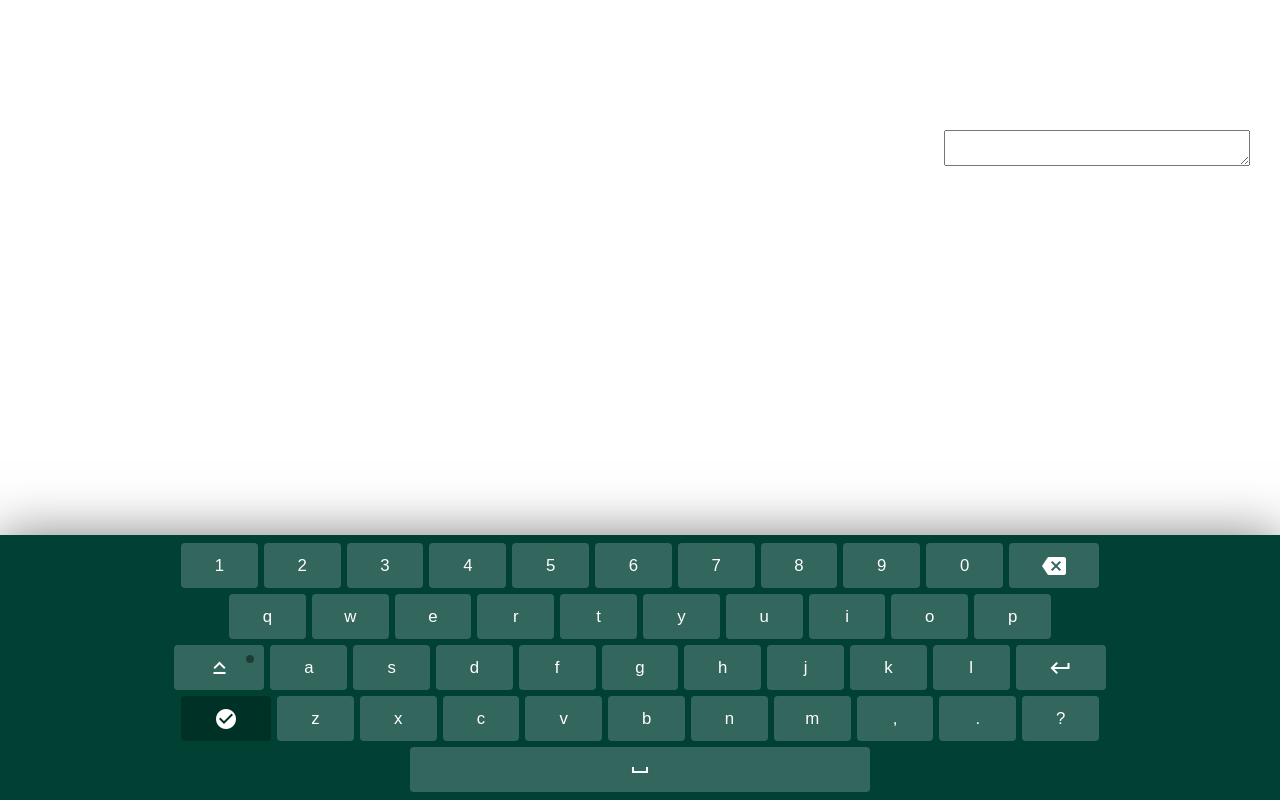
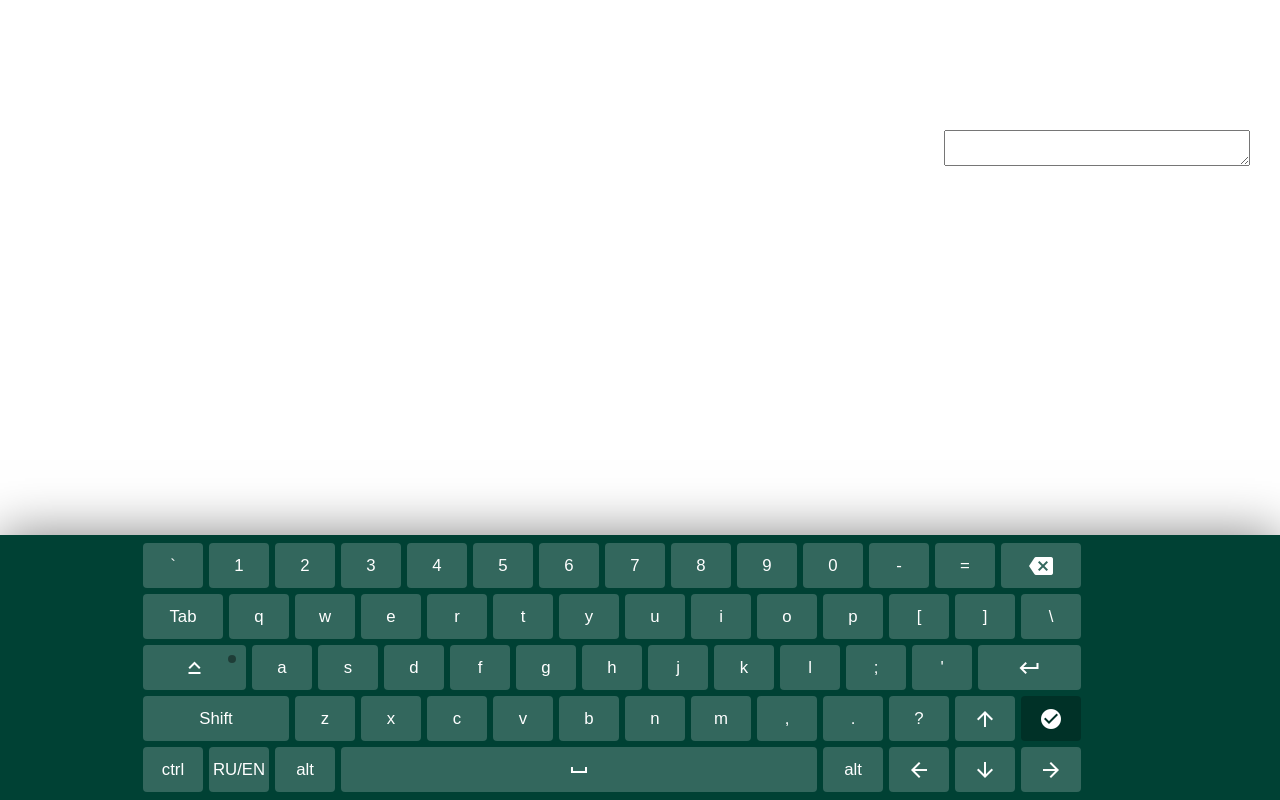
Before and after one commit to SpaNb4/virtual-keyboard, a plain HTML site: page virtual-keyboard/index.html in a window 1280 px wide. Drawn offline with Linux system fonts and the light colour scheme.

Commit message:
feat: add arrow, shift, tabs keys

```diff
--- a/virtual-keyboard/app.js
+++ b/virtual-keyboard/app.js
@@ -50,12 +50,20 @@ const Keyboard = {
     _createKeys() {
         const fragment = document.createDocumentFragment();
         const keyLayout = [
-            "1", "2", "3", "4", "5", "6", "7", "8", "9", "0", "backspace",
-            "q", "w", "e", "r", "t", "y", "u", "i", "o", "p",
-            "caps", "a", "s", "d", "f", "g", "h", "j", "k", "l", "enter",
-            "done", "z", "x", "c", "v", "b", "n", "m", ",", ".", "?",
-            "space"
+            "`", "1", "2", "3", "4", "5", "6", "7", "8", "9", "0", "-", "=", "backspace",
+            "tab", "q", "w", "e", "r", "t", "y", "u", "i", "o", "p", "[", "]", "\\",
+            "caps", "a", "s", "d", "f", "g", "h", "j", "k", "l", ";", "'", "enter",
+            "shift", "z", "x", "c", "v", "b", "n", "m", ",", ".", "?", "up", "done",
+            "ctrl", "ru/en", "alt", "space", "alt", "left", "down", "right"
         ];
+
+        // const keyLayout = [
+        //     "ё", "1", "2", "3", "4", "5", "6", "7", "8", "9", "0", "-", "=", "backspace",
+        //     "tab", "й", "ц", "у", "к", "е", "н", "г", "ш", "щ", "з", "х", "ъ", "\\",
+        //     "caps", "ф", "ы", "в", "а", "п", "р", "о", "л", "д", "ж", "э", "enter",
+        //     "shift", "я", "ч", "с", "м", "и", "т", "ь", "б", "ю", ".","up", "done",
+        //     "ctrl", "ru/en", "alt", "space", "alt", "left", "down", "right"
+        // ];
 
         // Create HTML for an icon
         const createIconHTML = (icon_name) => {
@@ -64,7 +72,6 @@ const Keyboard = {
 
         keyLayout.forEach(key => {
             const keyElement = document.createElement('button');
-            const insertLineBreak = ['backspace', 'p', 'enter', '?'].indexOf(key) !== -1;
 
             // Add attributes/classes
             keyElement.setAttribute('type', 'button');
@@ -72,7 +79,7 @@ const Keyboard = {
 
             switch (key) {
                 case 'backspace':
-                    keyElement.classList.add('keyboard__key--wide');
+                    keyElement.classList.add('keyboard__key--tab');
                     keyElement.innerHTML = createIconHTML('backspace');
 
                     keyElement.addEventListener('click', () => {
@@ -113,7 +120,7 @@ const Keyboard = {
                     break;
 
                 case 'done':
-                    keyElement.classList.add('keyboard__key--wide', 'keyboard__key--dark');
+                    keyElement.classList.add('keyboard__key', 'keyboard__key--dark');
                     keyElement.innerHTML = createIconHTML('check_circle');
 
                     keyElement.addEventListener('click', () => {
@@ -122,8 +129,78 @@ const Keyboard = {
                     });
                     break;
 
+                case 'tab':
+                    keyElement.classList.add('keyboard__key--tab');
+                    keyElement.innerHTML = 'Tab';
+
+                    keyElement.addEventListener('click', () => {
+
+                        this._triggerEvent('onclose');
+                    });
+                    break;
+
+                case 'shift':
+                    keyElement.classList.add('keyboard__key--wider');
+                    keyElement.innerHTML = 'Shift';
+
+                    keyElement.addEventListener('click', () => {
+
+                        this._triggerEvent('onclose');
+                    });
+                    break;
+
+                case 'ru/en':
+                    keyElement.classList.add('keyboard__key');
+                    keyElement.innerHTML = 'RU/EN';
+
+                    keyElement.addEventListener('click', () => {
+
+                        this._triggerEvent('onclose');
+                    });
+                    break;
+
+                case 'up':
+                    keyElement.classList.add('keyboard__key');
+                    keyElement.innerHTML = createIconHTML('arrow_upward');
+
+                    keyElement.addEventListener('click', () => {
+
+                        this._triggerEvent('onclose');
+                    });
+                    break;
+
+                case 'down':
+                    keyElement.classList.add('keyboard__key');
+                    keyElement.innerHTML = createIconHTML('arrow_downward');
+
+                    keyElement.addEventListener('click', () => {
+
+                        this._triggerEvent('onclose');
+                    });
+                    break;
+
+                case 'left':
+                    keyElement.classList.add('keyboard__key');
+                    keyElement.innerHTML = createIconHTML('arrow_back');
+
+                    keyElement.addEventListener('click', () => {
+
+                        this._triggerEvent('onclose');
+                    });
+                    break;
+
+                case 'right':
+                    keyElement.classList.add('keyboard__key');
+                    keyElement.innerHTML = createIconHTML('arrow_forward');
+
+                    keyElement.addEventListener('click', () => {
+
+                        this._triggerEvent('onclose');
+                    });
+                    break;
+
                 default:
-                    keyElement.textContent = key.toLocaleLowerCase();
+                    keyElement.textContent = key.toLowerCase();
 
                     keyElement.addEventListener('click', () => {
                         this.properties.value += this.properties.capsLock ? key.toUpperCase() : key.toLowerCase();
@@ -134,9 +211,7 @@ const Keyboard = {
 
             fragment.appendChild(keyElement);
 
-            if (insertLineBreak) {
-                fragment.appendChild(document.createElement('br'));
-            }
+
         });
 
         return fragment;
@@ -175,11 +250,26 @@ const Keyboard = {
     keyOnDown(e) {
         // e.key - нажатая кнопка (a,b,c, ...)
         // keys - массив всех кнопок клавиатуры
+        console.log(e.key)
         let keys = document.querySelectorAll('.keyboard__key');
 
         for (const key of keys) {
             if (e.key == key.innerHTML) {
-                key.classList.toggle('active');
+                key.classList.add('active');
+            }
+            else if (e.key == 'Backspace' && key.innerText == 'backspace') {
+                key.classList.add('active');
+            }
+            else if (e.key == 'Enter' && key.innerText == 'keyboard_return') {
+                key.classList.add('active');
+            }
+            else if (e.key == 'CapsLock' && key.innerText == 'keyboard_capslock') {
+                key.classList.add('active');
+                key.classList.add('keyboard__key--active');
+                Keyboard._toggleCapsLock();
+            }
+            else if (e.key == ' ' && key.innerText == 'space_bar') {
+                key.classList.add('active');
             }
         }
     },
@@ -189,9 +279,39 @@ const Keyboard = {
 
         for (const key of keys) {
             if (e.key == key.innerHTML) {
-                key.classList.toggle('active');
+                key.classList.remove('active');
+            }
+            else if (e.key == 'Backspace' && key.innerText == 'backspace') {
+                key.classList.remove('active');
+            }
+            else if (e.key == 'Enter' && key.innerText == 'keyboard_return') {
+                key.classList.remove('active');
+            }
+            else if (e.key == 'CapsLock' && key.innerText == 'keyboard_capslock') {
+                key.classList.remove('active');
+            }
+            else if (e.key == ' ' && key.innerText == 'space_bar') {
+                key.classList.remove('active');
             }
         }
+    },
+
+    changeLang(e) {
+        const keyLayoutRU = [
+            "ё", "1", "2", "3", "4", "5", "6", "7", "8", "9", "0", "-", "=", "backspace",
+            "tab", "й", "ц", "у", "к", "е", "н", "г", "ш", "щ", "з", "х", "ъ", "\\",
+            "caps", "ф", "ы", "в", "а", "п", "р", "о", "л", "д", "ж", "э", "enter",
+            "shift", "я", "ч", "с", "м", "и", "т", "ь", "б", "ю", ".", "up", "done",
+            "ctrl", "ru/en", "alt", "space", "alt", "left", "down", "right"
+        ];
+        const keyLayoutEN = [
+            "`", "1", "2", "3", "4", "5", "6", "7", "8", "9", "0", "-", "=", "backspace",
+            "tab", "q", "w", "e", "r", "t", "y", "u", "i", "o", "p", "[", "]", "\\",
+            "caps", "a", "s", "d", "f", "g", "h", "j", "k", "l", ";", "'", "enter",
+            "shift", "z", "x", "c", "v", "b", "n", "m", ",", ".", "?", "up", "done",
+            "ctrl", "ru/en", "alt", "space", "alt", "left", "down", "right"
+        ];
+        Keyboard._createKeys()
     }
 };
 
--- a/virtual-keyboard/index.html
+++ b/virtual-keyboard/index.html
@@ -8,6 +8,4 @@
     <link href="https://fonts.googleapis.com/icon?family=Material+Icons" rel="stylesheet">
 </head>
 
-<body>
-    <script src="app.js"></script>
-</body>
+<script src="app.js"></script>
--- a/virtual-keyboard/style.css
+++ b/virtual-keyboard/style.css
@@ -16,12 +16,15 @@
 
 .keyboard__keys {
     text-align: center;
+    max-width: 1000px;
+    margin: 0 auto;
+    display: flex;
+    flex-wrap: wrap;
 }
 
 .keyboard__key {
     height: 45px;
-    width: 6%;
-    max-width: 90px;
+    width: 60px;
     margin: 3px;
     border-radius: 4px;
     border: none;
@@ -48,12 +51,19 @@
 }
 
 .keyboard__key--wide {
-    width: 12%;
+    width: 103px;
+}
+
+.keyboard__key--wider {
+    width: 146px;
+}
+
+.keyboard__key--tab {
+    width: 80px;
 }
 
 .keyboard__key--extra-wide {
-    width: 36%;
-    max-width: 500px;
+    width: 476px;
 }
 
 .keyboard__key--activatable::after {
```
